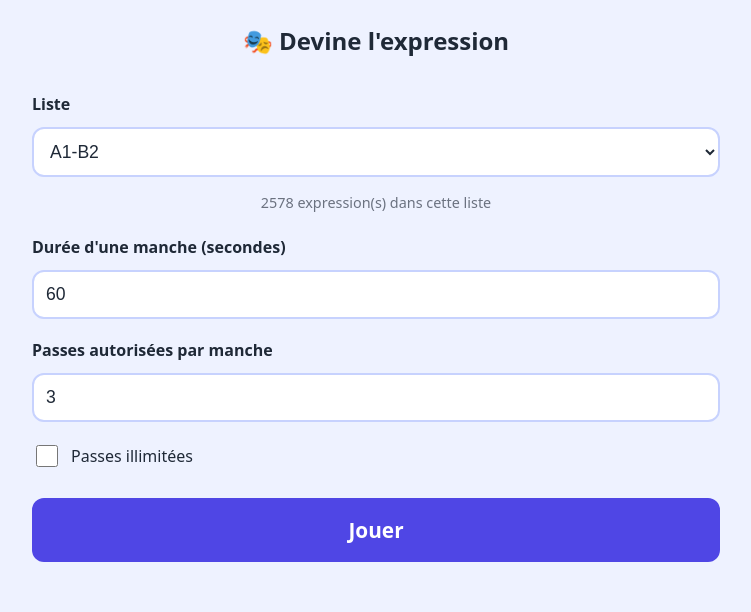
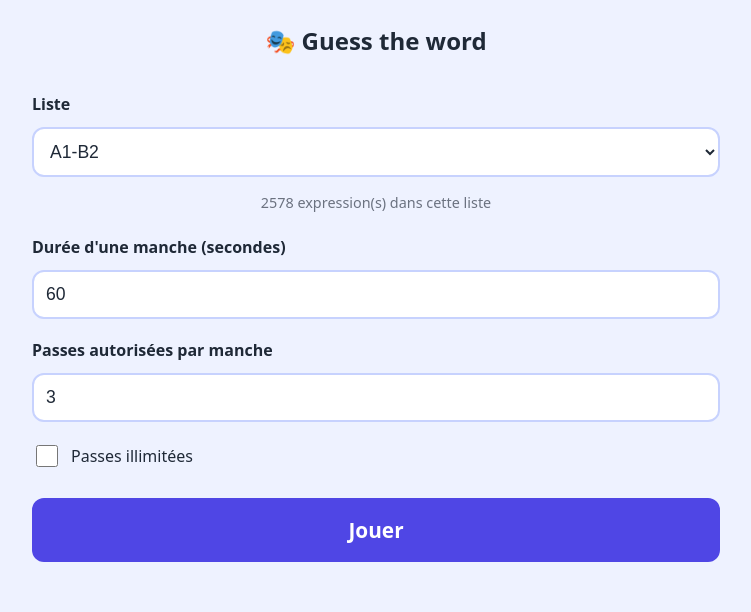
Before and after one commit to english-teacher-france/guess-the-word, a plain HTML site: page index.html in a window 1280 px wide. Shown: the whole page, without its empty margins (264-1015 px from the left). Drawn offline with Linux system fonts and the light colour scheme.

Commit message:
Change title and heading from French to English

```diff
--- a/index.html
+++ b/index.html
@@ -4,7 +4,7 @@
   <meta charset="UTF-8">
   <meta name="viewport" content="width=device-width, initial-scale=1, viewport-fit=cover">
   <meta name="theme-color" content="#4f46e5">
-  <title>Devine l'expression</title>
+  <title>Guess the word</title>
   <link rel="stylesheet" href="style.css">
 </head>
 <body>
@@ -12,7 +12,7 @@
 
     <!-- ÉCRAN RÉGLAGES -->
     <section id="screen-setup" class="screen active">
-      <h1>🎭 Devine l'expression</h1>
+      <h1>🎭 Guess the word</h1>
 
       <label for="list-select">Liste</label>
       <select id="list-select"></select>
```
